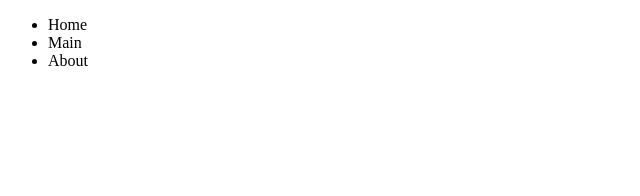
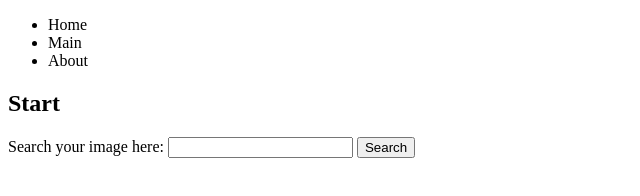
Before and after one commit to tuhin-swe/HTML-5-practice-1, a plain HTML site: page index.html in a window 1280 px wide. Shown: the whole page, without its empty margins (0-640 px from the left). Drawn offline with Linux system fonts and the light colour scheme.

Commit message:
Third commit

```diff
--- a/index.html
+++ b/index.html
@@ -17,7 +17,13 @@
         </nav>
     </header>
     <main>
-
+        <section>
+            <h2>Start</h2>
+            <form action="">Search your image here:
+                <input type="search" name="search" id="search">
+                <button type="">Search</button>
+            </form>
+        </section>
     </main>
     <footer>
 
```
